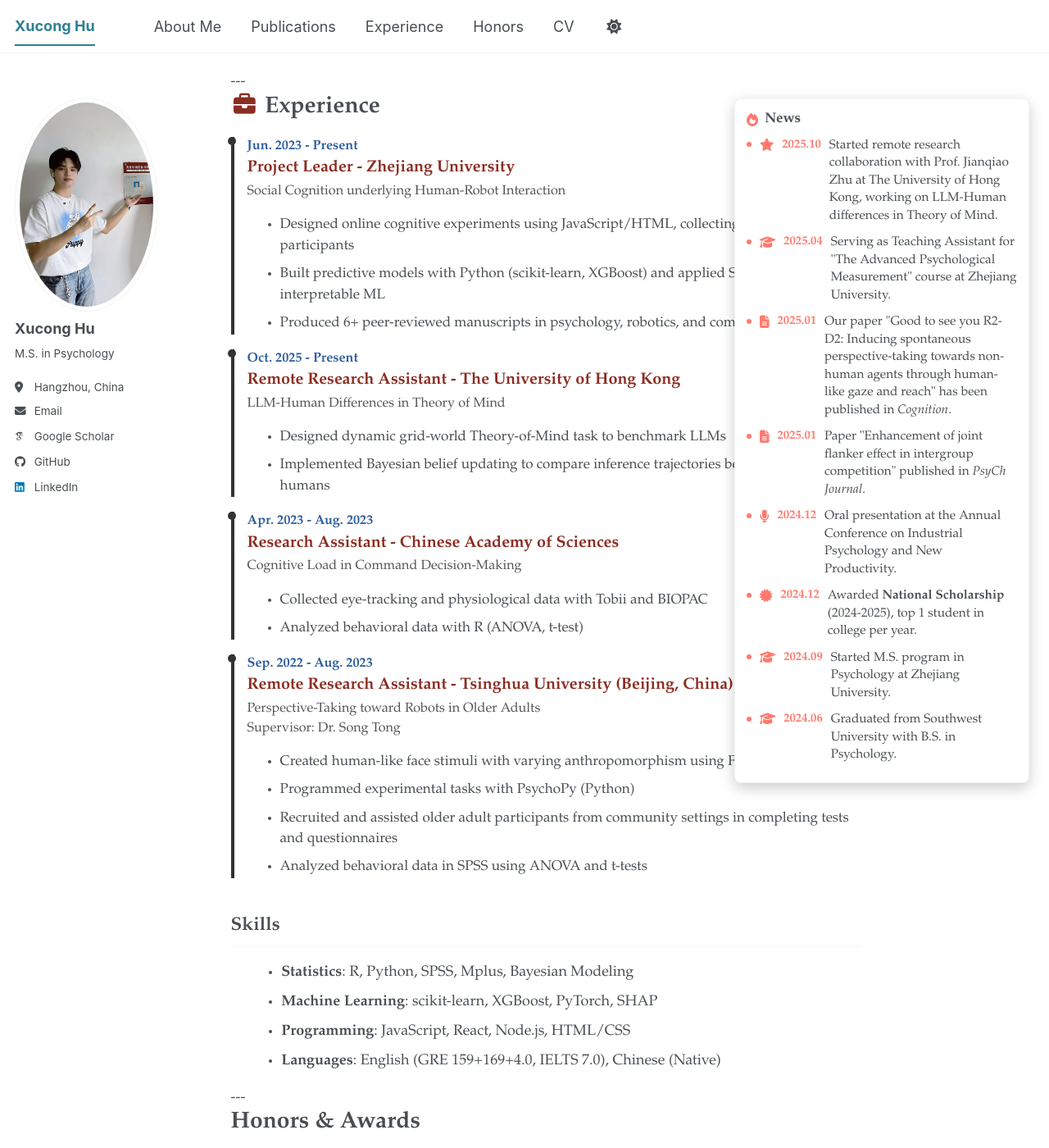
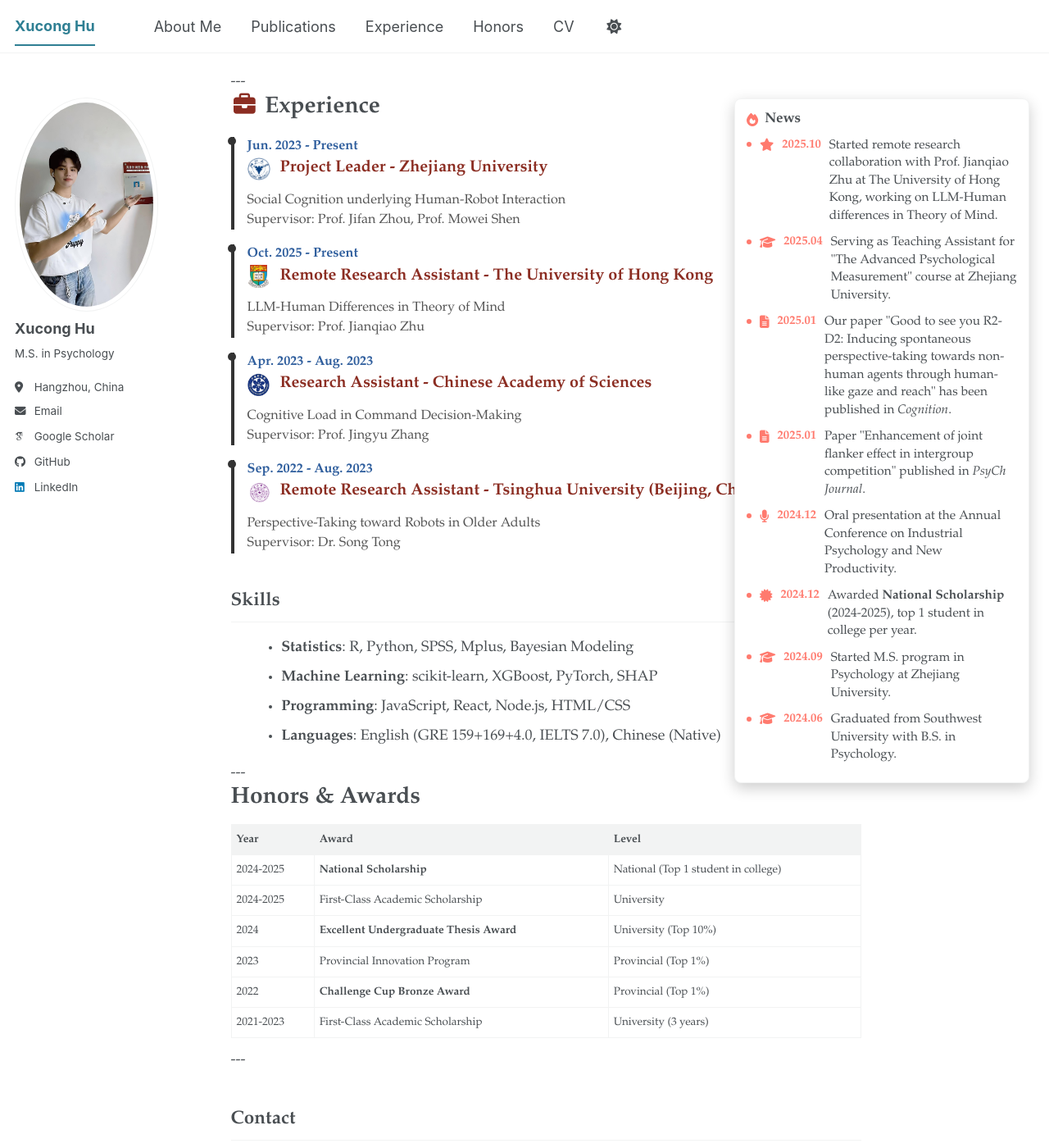
Before and after one commit to xuconghu/xuconghu.github.io, a Jekyll site: the page built from _pages/about.md, in a window 1280 px wide and 1400 px high, scrolled down 3031 px. Shown: the whole window at 82% size. Built offline with Jekyll 4.4.1, drawn with Linux system fonts in a browser that asks for light colours; some web fonts are replaced; a script bundle is joined from its source files by our own code; library files that are not in the unit come from our copies.

Commit message:
Simplify experience entries and add org logos

```diff
--- a/_includes/masthead.html
+++ b/_includes/masthead.html
@@ -10,6 +10,8 @@
           </li>
           {% for link in site.data.navigation.main %}
             {% if link.url contains 'http' %}
+              {% assign domain = '' %}
+            {% elsif link.url | slice: 0,1 == '#' %}
               {% assign domain = '' %}
             {% else %}
               {% assign domain = base_path %}
--- a/_pages/about.md
+++ b/_pages/about.md
@@ -236,50 +236,54 @@ redirect_from:
   <div class="timeline-body">
     <div class="timeline-item">
       <div class="timeline-date">Jun. 2023 - Present</div>
-      <div class="timeline-title">Project Leader - Zhejiang University</div>
+      <div class="timeline-title">
+        <span class="timeline-org">
+          <img class="timeline-logo" src="{{ "/images/zju_logo.png" | relative_url }}" alt="Zhejiang University logo" />
+          Project Leader - Zhejiang University
+        </span>
+      </div>
       <div class="timeline-desc">
         <div class="timeline-host">Social Cognition underlying Human-Robot Interaction</div>
-        <ul>
-          <li>Designed online cognitive experiments using JavaScript/HTML, collecting data from 3,000+ participants</li>
-          <li>Built predictive models with Python (scikit-learn, XGBoost) and applied SHAP for interpretable ML</li>
-          <li>Produced 6+ peer-reviewed manuscripts in psychology, robotics, and computer science</li>
-        </ul>
+        <div class="timeline-host">Supervisor: Prof. Jifan Zhou, Prof. Mowei Shen</div>
       </div>
     </div>
     <div class="timeline-item">
       <div class="timeline-date">Oct. 2025 - Present</div>
-      <div class="timeline-title">Remote Research Assistant - The University of Hong Kong</div>
+      <div class="timeline-title">
+        <span class="timeline-org">
+          <img class="timeline-logo" src="{{ "/images/hku_logo.png" | relative_url }}" alt="The University of Hong Kong logo" />
+          Remote Research Assistant - The University of Hong Kong
+        </span>
+      </div>
       <div class="timeline-desc">
         <div class="timeline-host">LLM-Human Differences in Theory of Mind</div>
-        <ul>
-          <li>Designed dynamic grid-world Theory-of-Mind task to benchmark LLMs</li>
-          <li>Implemented Bayesian belief updating to compare inference trajectories between LLMs and humans</li>
-        </ul>
+        <div class="timeline-host">Supervisor: Prof. Jianqiao Zhu</div>
       </div>
     </div>
     <div class="timeline-item">
       <div class="timeline-date">Apr. 2023 - Aug. 2023</div>
-      <div class="timeline-title">Research Assistant - Chinese Academy of Sciences</div>
+      <div class="timeline-title">
+        <span class="timeline-org">
+          <img class="timeline-logo" src="{{ "/images/cas_logo.png" | relative_url }}" alt="Chinese Academy of Sciences logo" />
+          Research Assistant - Chinese Academy of Sciences
+        </span>
+      </div>
       <div class="timeline-desc">
         <div class="timeline-host">Cognitive Load in Command Decision-Making</div>
-        <ul>
-          <li>Collected eye-tracking and physiological data with Tobii and BIOPAC</li>
-          <li>Analyzed behavioral data with R (ANOVA, t-test)</li>
-        </ul>
+        <div class="timeline-host">Supervisor: Prof. Jingyu Zhang</div>
       </div>
     </div>
     <div class="timeline-item">
       <div class="timeline-date">Sep. 2022 - Aug. 2023</div>
-      <div class="timeline-title">Remote Research Assistant - Tsinghua University (Beijing, China)</div>
+      <div class="timeline-title">
+        <span class="timeline-org">
+          <img class="timeline-logo" src="{{ "/images/thu_logo.png" | relative_url }}" alt="Tsinghua University logo" />
+          Remote Research Assistant - Tsinghua University (Beijing, China)
+        </span>
+      </div>
       <div class="timeline-desc">
         <div class="timeline-host">Perspective-Taking toward Robots in Older Adults</div>
         <div class="timeline-host">Supervisor: Dr. Song Tong</div>
-        <ul>
-          <li>Created human-like face stimuli with varying anthropomorphism using FantaMorph</li>
-          <li>Programmed experimental tasks with PsychoPy (Python)</li>
-          <li>Recruited and assisted older adult participants from community settings in completing tests and questionnaires</li>
-          <li>Analyzed behavioral data in SPSS using ANOVA and t-tests</li>
-        </ul>
       </div>
     </div>
   </div>
```
Also changed, not shown: _pages/experience.md (+3 -3 lines), images/cas_logo.png (added), images/hku_logo.png (added), images/thu_logo.png (added).
